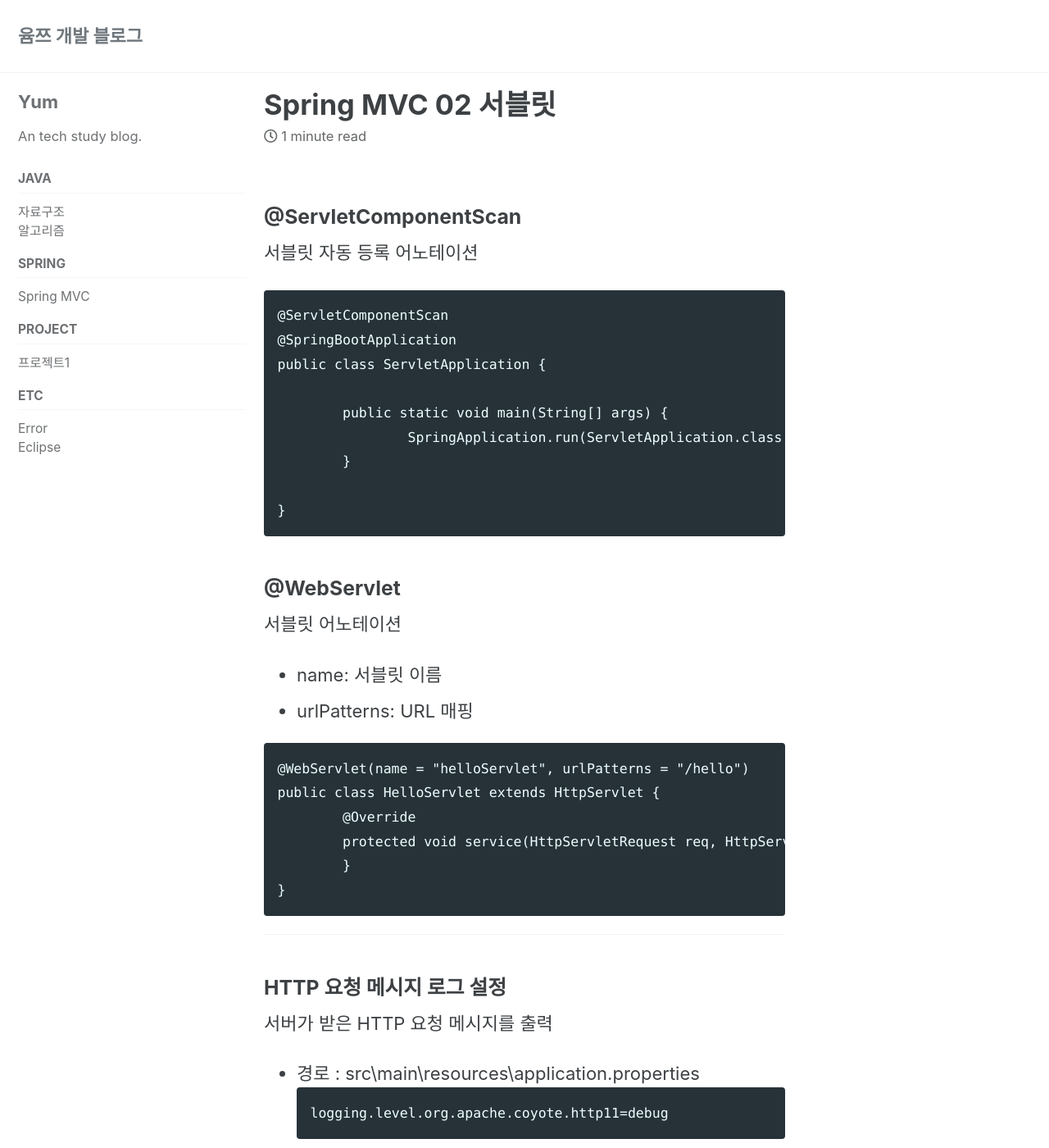
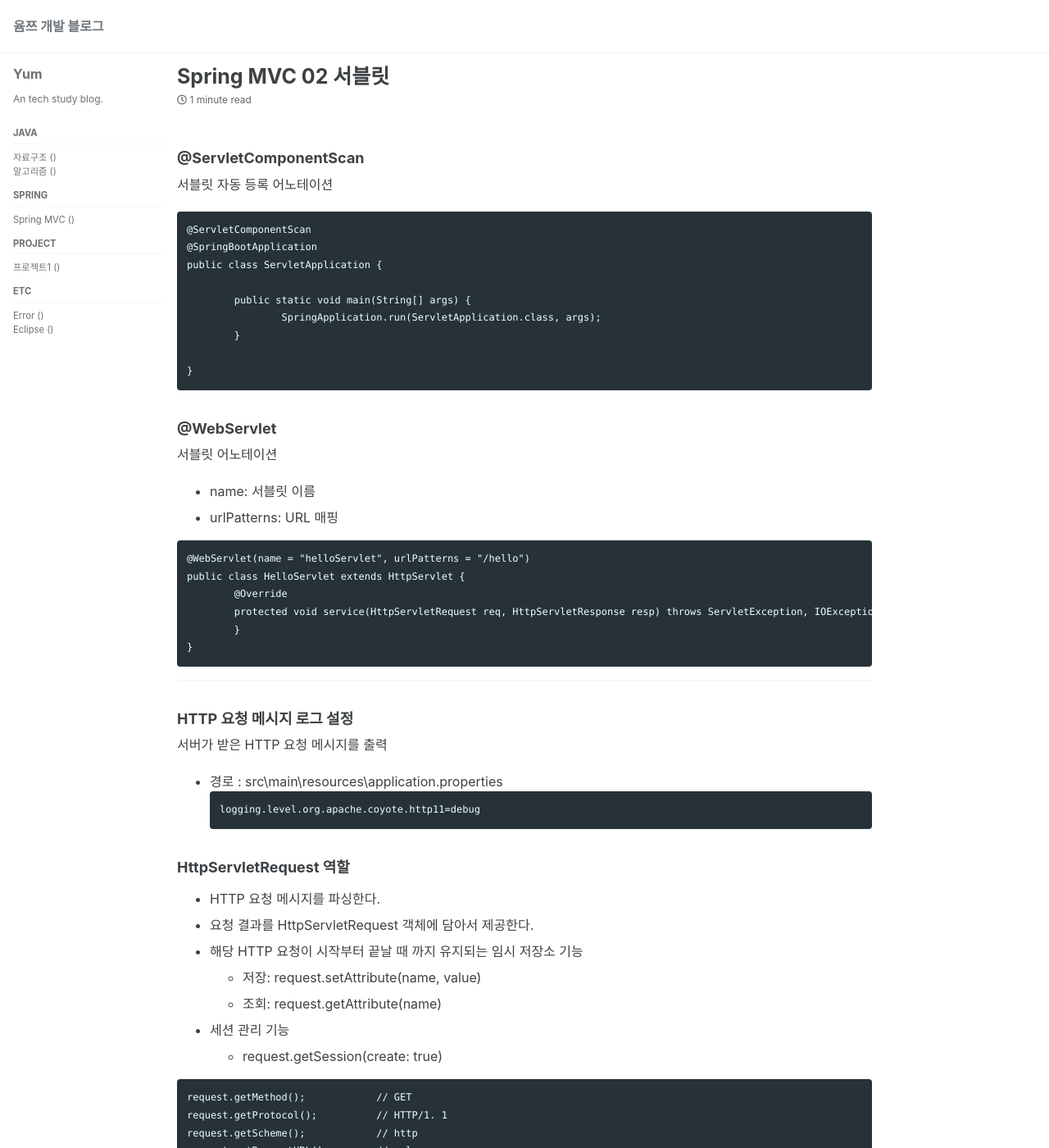
Before and after one commit to gkfgran5037/gkfgran5037.github.io, a Jekyll site: the page built from _posts/2022-07-18-Spring-MVC02.md, in a window 1280 px wide and 1400 px high. Shown: the whole window at 82% size. Built offline with Jekyll 4.4.1, drawn with Linux system fonts in a browser that asks for light colours; cached includes are drawn as plain includes; some of the changed text lies outside the part shown.

Commit message:
Update Setting

```diff
--- a/_includes/archive-single.html
+++ b/_includes/archive-single.html
@@ -24,7 +24,10 @@
         <a href="{{ post.url | relative_url }}" rel="permalink">{{ title }}</a>
       {% endif %}
     </h2>
-    {% include page__meta.html type=include.type %}
+    {% if post.date %}
+      <p class="page__meta"><i class="far fa-fw fa-calendar-alt" aria-hidden="true"></i> {{ post.date | date: "%B %d %Y" }}</p>
+    {% endif %}
+    <!-- {% include page__meta.html type=include.type %} -->
     {% if post.excerpt %}<p class="archive__item-excerpt" itemprop="description">{{ post.excerpt | markdownify | strip_html | truncate: 160 }}</p>{% endif %}
   </article>
 </div>
--- a/_includes/nav_list
+++ b/_includes/nav_list
@@ -6,9 +6,10 @@
   <label for="ac-toc">{{ site.data.ui-text[site.locale].menu_label | default: "Toggle Menu" }}</label>
   <ul class="nav__items">
     {% for nav in navigation %}
+    {% assign category = site.categories[child.category] | where_exp: "item", "item.hidden != true" %}
       <li>
         {% if nav.url %}
-          <a href="{{ nav.url | relative_url }}"><span class="nav__sub-title">{{ nav.title }}</span></a>
+          <a href="{{ nav.url | relative_url }}"><span class="nav__sub-title">{{ nav.title }} ({{ category.size }})</span></a>
         {% else %}
           <span class="nav__sub-title">{{ nav.title }}</span>
         {% endif %}
@@ -16,7 +17,8 @@
         {% if nav.children != null %}
         <ul>
           {% for child in nav.children %}
-            <li><a href="{{ child.url | relative_url }}"{% if child.url == page.url %} class="active"{% endif %}>{{ child.title }}</a></li>
+          {% assign category = site.categories[child.category] | where_exp: "item", "item.hidden != true" %}
+            <li><a href="{{ child.url | relative_url }}"{% if child.url == page.url %} class="active"{% endif %}>{{ child.title }} ({{ category.size }})</a></li>
           {% endfor %}
         </ul>
         {% endif %}
--- a/_sass/minimal-mistakes/_base.scss
+++ b/_sass/minimal-mistakes/_base.scss
@@ -126,6 +126,8 @@ blockquote {
 /* links */
 
 a {
+  text-decoration: none;
+
   &:focus {
     @extend %tab-focus;
   }
--- a/_sass/minimal-mistakes/_reset.scss
+++ b/_sass/minimal-mistakes/_reset.scss
@@ -11,15 +11,15 @@ html {
   font-size: 16px;
 
   @include breakpoint($medium) {
-    font-size: 18px;
+    font-size: 16px;
   }
 
   @include breakpoint($large) {
-    font-size: 20px;
+    font-size: 16px;
   }
 
   @include breakpoint($x-large) {
-    font-size: 22px;
+    font-size: 16px;
   }
 
   -webkit-text-size-adjust: 100%;
--- a/_sass/minimal-mistakes/_variables.scss
+++ b/_sass/minimal-mistakes/_variables.scss
@@ -155,9 +155,9 @@ $max-width: $x-large !default;
    Grid
    ========================================================================== */
 
-$right-sidebar-width-narrow: 200px !default;
-$right-sidebar-width: 300px !default;
-$right-sidebar-width-wide: 400px !default;
+$right-sidebar-width-narrow: 100px !default;
+$right-sidebar-width: 200px !default;
+$right-sidebar-width-wide: 250px !default;
 
 /*
    Other
```
